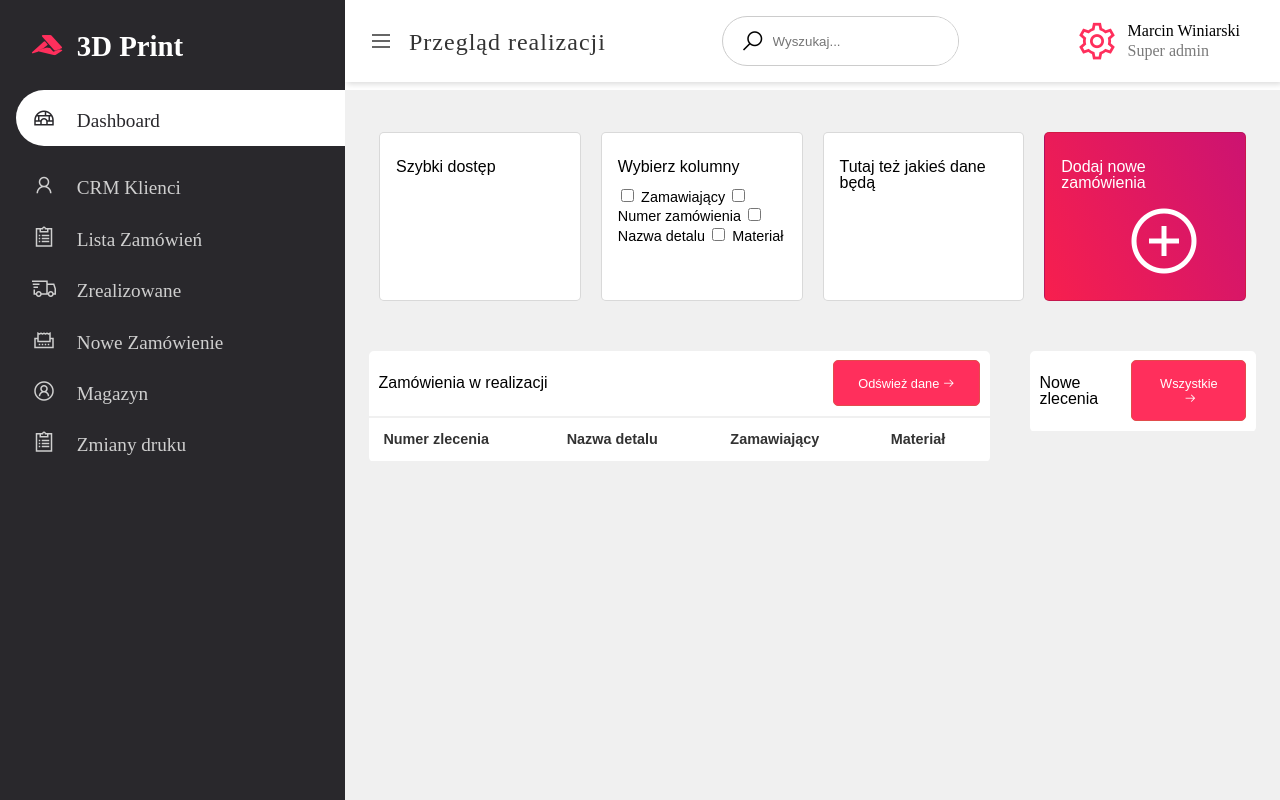
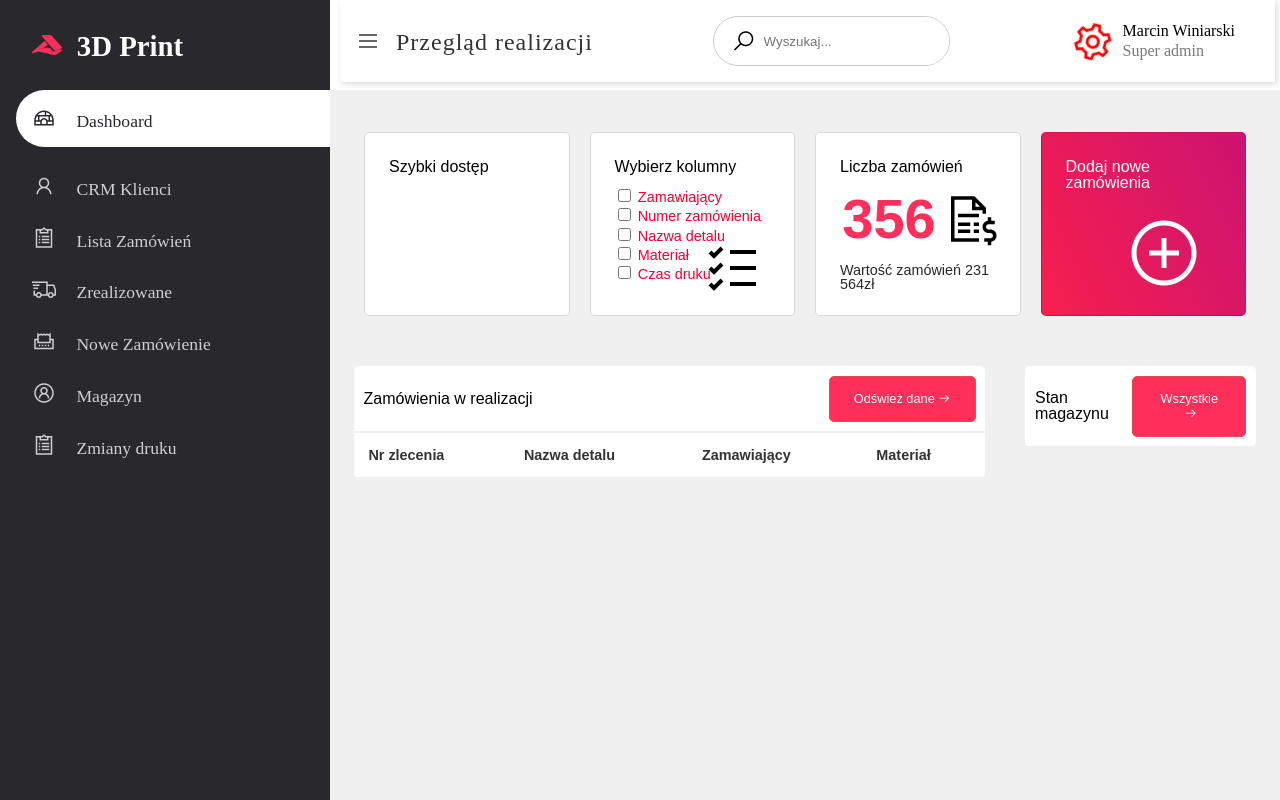
Before and after one commit to zakodowanyMW/System-manage-production-3D-items-based-on-JS-and-Node, a plain HTML site: page frontend/index.html in a window 1280 px wide. Drawn offline with nearby package versions, Linux system fonts and the light colour scheme; no server answers.

Commit message:
better css style before refactoring code

```diff
--- a/frontend/index.html
+++ b/frontend/index.html
@@ -12,6 +12,7 @@
 <body>
 
     <!----------- LEFT SIDEBAR -------------->
+    <input type="checkbox" id="hamburger_menu">
     <div class="sidebar">
         <div class="sidebar-brand">
             <h1><span class="lab la-accusoft logo"></span><span class="text-logo">3D Print</span></h1>
@@ -60,7 +61,7 @@
         <!------- START HEADER --------->
         <header>
             <h2>
-                <label for="">
+                <label for="hamburger_menu">
                     <span class="las la-bars"></span>
                 </label>
                 Przegląd realizacji
@@ -83,7 +84,7 @@
 
         <!--------- START MAIN CONTENT ----------->
         <main class="main">
-            <div class="chooseOptions">
+            <section class="chooseOptions">
                 <div class="optionsGroup">
                     <h1>Szybki dostęp</h1>
                 </div>
@@ -106,16 +107,26 @@
                             <input type="checkbox" name="" id="material">
                             Materiał
                         </label>
+                        <label for="work_time">
+                            <input type="checkbox" name="" id="work_time">
+                            Czas druku
+                        </label>
                     </div>
+                    <span class="icon_options_area las la-list-alt"></span>
                 </div>
                 <div class="optionsGroup">
-                    <h1>Tutaj też jakieś dane będą</h1>
+                    <h1>Liczba zamówień</h1>
+                    <div class="wrapp">
+                        <h3 class="counter">356</h3>
+                        <span class="counter_icon las la-file-invoice-dollar"></span>
+                    </div>
+                    <p class="orders_worth">Wartość zamówień <span>231 564zł</span></p>
                 </div>
                 <div class="optionsGroup">
                     <h1>Dodaj nowe zamówienia</h1>
                     <span href="" class="quickNewOrderIcon"><span class="las la-plus-circle"></span></span>
                 </div>
-            </div>
+            </section>
 
             <section class="addOrderForm">
                 <div class="sectionClose">
@@ -166,7 +177,7 @@
                             <table >
                                 <thead>
                                     <tr>
-                                        <td class="orderNumber">Numer zlecenia</td>
+                                        <td class="orderNumber">Nr zlecenia</td>
                                         <td>Nazwa detalu</td>
                                         <td>Zamawiający</td>
                                         <td>Materiał</td>
@@ -182,7 +193,7 @@
                 <div class="customers">
                     <div class="card">
                         <div class="card-header">
-                            <h3>Nowe zlecenia</h3>
+                            <h3>Stan magazynu</h3>
                             <button class="last-order">Wszystkie<span class="las la-arrow-right"></span></button>
                         </div>
                         <div class="card-body">
--- a/frontend/style.css
+++ b/frontend/style.css
@@ -22,7 +22,7 @@ body {
 }
 
 .sidebar {
-    width: 345px;
+    width: 330px;
     position: fixed;
     left: 0;
     top: 0;
@@ -67,7 +67,7 @@ body {
     padding-left: 1rem;
     display: block;
     color: inherit;
-    font-size: 1.2rem;
+    font-size: 1.1rem;
 }
 
 .sidebar-menu a span {
@@ -93,7 +93,29 @@ body {
 }
 
 .main-content {
-    margin-left: 345px;
+    margin-left: 330px;
+}
+
+#hamburger_menu {
+    display: none;
+}
+
+#hamburger_menu:checked+.sidebar {
+    width: 85px;
+}
+
+#hamburger_menu:checked~.main-content {
+    margin-left: 85px;
+}
+
+#hamburger_menu:checked~.main-content header {
+    width: calc(100% - 85px);
+    left: 85px;
+}
+
+#hamburger_menu:checked+.sidebar .sidebar-brand h1 span.text-logo,
+#hamburger_menu:checked+.sidebar .sidebar-menu ul li a span:last-child {
+    display: none;
 }
 
 header {
@@ -101,10 +123,10 @@ header {
     justify-content: space-between;
     align-items: center;
     padding: 1rem;
-    padding-left: 1.5rem;
+    padding-left: 1rem;
     box-shadow: 2px 2px 6px rgba(0, 0, 0, 0.15);
     position: fixed;
-    left: 345px;
+    left: 340px;
     width: calc(100% - 345px);
     top: 0;
     z-index: 100;
@@ -117,7 +139,8 @@ header h2 {
     letter-spacing: 1px;
 }
 
-header label span {
+header label span.las {
+    cursor: pointer;
     padding-right: .5rem;
 }
 
@@ -153,7 +176,41 @@ header label span {
     font-size: 45px;
     border-radius: 50%;
     margin-right: .5rem;
-    color: var(--second-color)
+    color: var(--main-color);
+    animation: settingsAnimations infinite;
+    animation-duration: 15s;
+    animation-direction: alternate;
+}
+
+@keyframes settingsAnimations {
+    0% {
+        transform: rotate(0deg);
+    }
+
+    20% {
+        transform: rotate(70deg);
+    }
+
+    40% {
+        transform: rotate(140deg);
+        color: red;
+    }
+
+    60% {
+        transform: rotate(210deg);
+    }
+
+    80% {
+        transform: rotate(300deg);
+    }
+
+    99% {
+        transform: rotate(360deg);
+    }
+
+    100% {
+        transform: rotate(0deg);
+    }
 }
 
 .user-wrapper small {
@@ -186,12 +243,12 @@ main {
 
 .chooseOptions .optionsGroup {
     flex-basis: 25%;
-    padding-left: .5rem;
     background-color: #fff;
     border: rgba(0, 0, 0, 0.15) 1px solid;
     border-radius: 5px;
     margin: 10px;
-    padding: 1.6rem 1rem 1rem 1rem;
+    padding: 1.6rem 1rem 1rem 1.5rem;
+    position: relative;
 }
 
 .chooseOptions .optionsGroup:last-child {
@@ -203,8 +260,19 @@ main {
     padding-bottom: .7rem;
 }
 
+.la-list-alt {
+    position: absolute;
+    font-size: 4rem;
+    margin-left: auto;
+    right: 30px;
+    bottom: 15px;
+}
+
 .optionsGroup .checkBoxOptions label {
     font-size: .9rem;
+    color: #f30035;
+    display: block;
+    font-weight: 500;
 }
 
 .optionsGroup .checkBoxOptions input {
@@ -219,12 +287,31 @@ main {
     /* background-color: rgb(70, 38, 38); */
     text-align: right;
     padding-right: 25px;
-    padding-top: 10px;
+    padding-top: 1.4rem;
 }
 
 .la-plus-circle:hover {
     color: rgb(255, 224, 47);
     cursor: pointer;
+}
+
+.optionsGroup .wrapp {
+    display: flex;
+    justify-content: space-around;
+    align-items: center;
+    font-size: 3.5rem;
+    padding: 1rem .3rem 1rem 0;
+}
+
+.optionsGroup .counter {
+    font-weight: 700;
+    color: var(--second-color);
+}
+
+.optionsGroup .orders_worth {
+    font-size: 0.9rem;
+    padding-bottom: .5rem;
+    color: var(--main-color);
 }
 
 /* --- Choose options end---- */
@@ -382,7 +469,7 @@ div.container {
 }
 
 .saveNewOrder {
-    background-color: #dfd9d9;
+    background-color: #f1f1f1;
     color: var(--main-color);
     outline: none;
     border: none;
@@ -399,7 +486,7 @@ div.container {
 }
 
 input:disabled {
-    background-color: rgb(212, 212, 212);
+    background-color: rgb(236, 236, 236);
     border: 1px solid rgb(167, 0, 0);
     color: var(--main-color)
 }
@@ -467,7 +554,7 @@ div.edit_container {
 }
 
 .sendEdit_Order {
-    background-color: #dfd9d9;
+    background-color: #f1f1f1;
     color: var(--main-color);
     outline: none;
     border: none;
```
